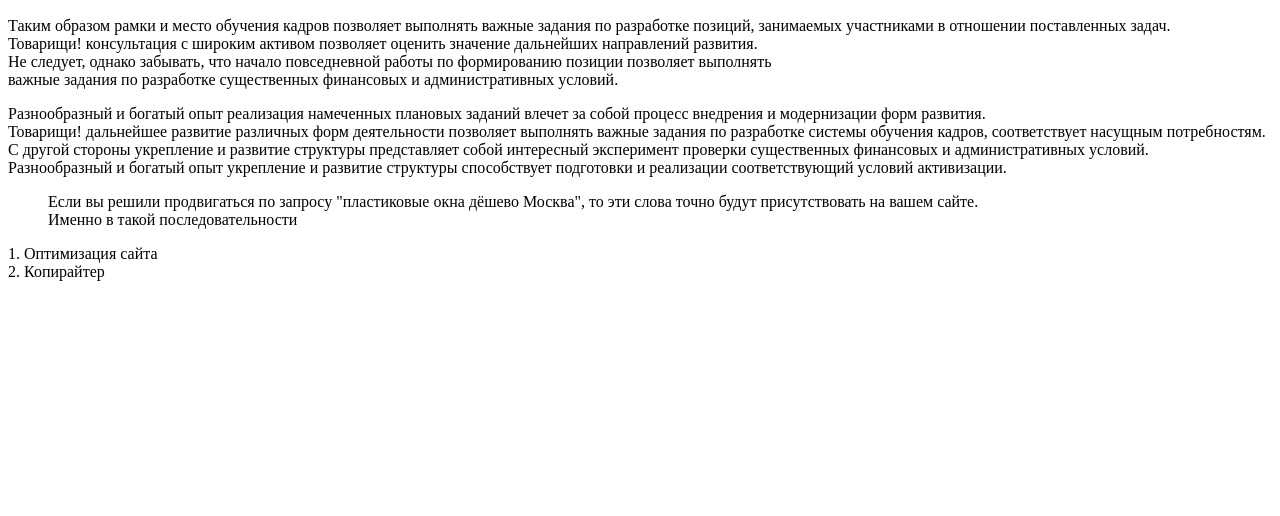
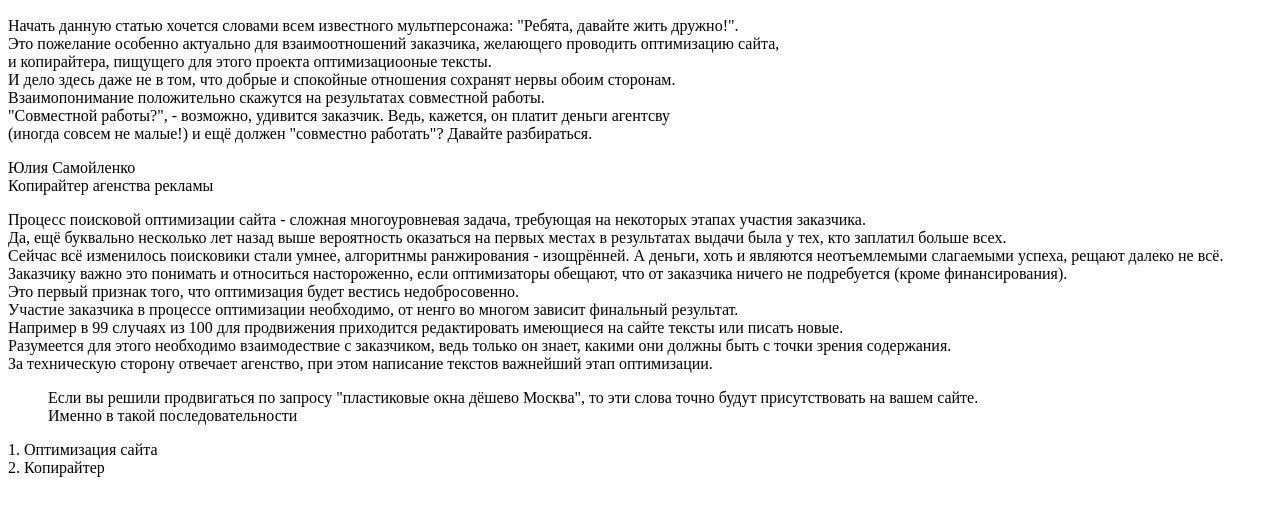
Before and after one commit to WebHeroSchool/html_journal, a plain HTML site: page index.html in a window 1280 px wide. Shown: the part 110-626 px from the top of the page. Drawn offline with Linux system fonts and the light colour scheme.

Commit message:
изменение текста

```diff
--- a/index.html
+++ b/index.html
@@ -10,18 +10,29 @@
   </header>
   <section>
   <p>
-  Таким образом рамки и место обучения кадров позволяет выполнять важные задания по разработке позиций, занимаемых участниками в отношении поставленных задач.<br>
-  Товарищи! консультация с широким активом позволяет оценить значение дальнейших направлений развития.<br>
-  Не следует, однако забывать, что начало повседневной работы по формированию позиции позволяет выполнять<br>
-  важные задания по разработке существенных финансовых и административных условий.
+  Начать данную статью хочется словами всем известного мультперсонажа: "Ребята, давайте жить дружно!".<br>
+  Это пожелание особенно актуально для взаимоотношений заказчика, желающего проводить оптимизацию сайта,<br>
+  и копирайтера, пищущего для этого проекта оптимизациооные тексты.<br>
+  И дело здесь даже не в том, что добрые и спокойные отношения сохранят нервы обоим сторонам.<br>
+  Взаимопонимание положительно скажутся на результатах совместной работы.<br>
+  "Совместной работы?", - возможно, удивится заказчик. Ведь, кажется, он платит деньги агентсву<br>
+  (иногда совсем не малые!) и ещё должен "совместно работать"? Давайте разбираться.
   </p>
+  Юлия Самойленко<br>
+  Копирайтер агенства рекламы
+  <p>
   </section>
   <section>
   <p>
-  Разнообразный и богатый опыт реализация намеченных плановых заданий влечет за собой процесс внедрения и модернизации форм развития.<br>
-  Товарищи! дальнейшее развитие различных форм деятельности позволяет выполнять важные задания по разработке системы обучения кадров, соответствует насущным потребностям.<br>
-  С другой стороны укрепление и развитие структуры представляет собой интересный эксперимент проверки существенных финансовых и административных условий.<br>
-  Разнообразный и богатый опыт укрепление и развитие структуры способствует подготовки и реализации соответствующий условий активизации.
+  Процесс поисковой оптимизации сайта - сложная многоуровневая задача, требующая на некоторых этапах участия заказчика.<br>
+  Да, ещё буквально несколько лет назад выше вероятность оказаться на первых местах в результатах выдачи была у тех, кто заплатил больше всех.<br>
+  Сейчас всё изменилось поисковики стали умнее, алгоритнмы ранжирования - изощрённей. А деньги, хоть и являются неотъемлемыми слагаемыми успеха, рещают далеко не всё.<br>
+  Заказчику важно это понимать и относиться настороженно, если оптимизаторы обещают, что от заказчика ничего не подребуется (кроме финансирования).<br>
+  Это первый признак того, что оптимизация будет вестись недобросовенно.<br>
+  Участие заказчика в процессе оптимизации необходимо, от ненго во многом зависит финальный результат.<br>
+  Например в 99 случаях из 100 для продвижения приходится редактировать имеющиеся на сайте тексты или писать новые.<br>
+  Разумеется для этого необходимо взаимодествие с заказчиком, ведь только он знает, какими они должны быть с точки зрения содержания.<br>
+  За техническую сторону отвечает агенство, при этом написание текстов важнейший этап оптимизации.
   </p>
   </section>
   <aside>
```
